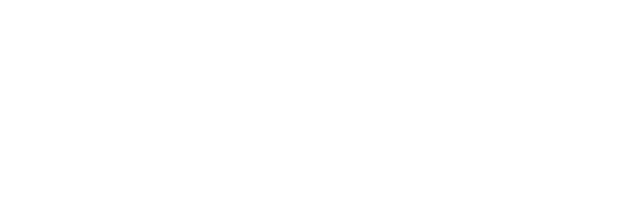
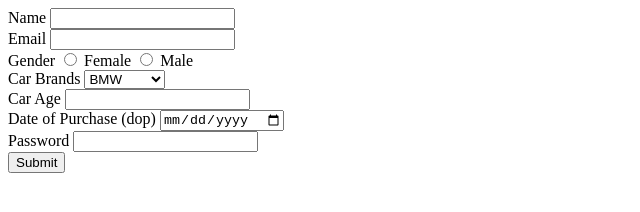
Before and after one commit to acciojob/car-insurance-form-prakriti-2908, a website: page main.html in a window 1280 px wide. Shown: the whole page, without its empty margins (0-640 px from the left). Drawn offline with Linux system fonts and the light colour scheme.

Commit message:
created a submission

```diff
--- a/main.html
+++ b/main.html
@@ -8,6 +8,35 @@
 
 <body>
 	<!-- the entire body must be written by student -->
+	<form method="post">
+		<label for="name">Name</label>
+		<input id="name" type="text" required>
+		<br>
+		<label for="email">Email</label>
+		<input id="email" type="email" required>
+		<br>
+		<label for="gender">Gender</label>
+		<input name="gender" type="radio" required> Female
+		<input name="gender" type="radio" required> Male
+		<br>
+		<label for="cars">Car Brands</label>
+		<select id="cars">
+			<option>BMW</option>
+			<option>Audi</option>
+			<option>Mercedez</option>
+		</select>
+		<br>
+		<label for="carage">Car Age</label>
+		<input id="carage" type="number" required>
+		<br>
+		<label for="dop">Date of Purchase (dop)</label>
+		<input id="dop" type="date" required>
+		<br>
+		<label for="password">Password</label>
+		<input id="password" type="password" required>
+		<br>
+		<button type="submit">Submit</button>
+	</form>
     <script type="text/javascript" src="./script.js">
 </script>
 
```
